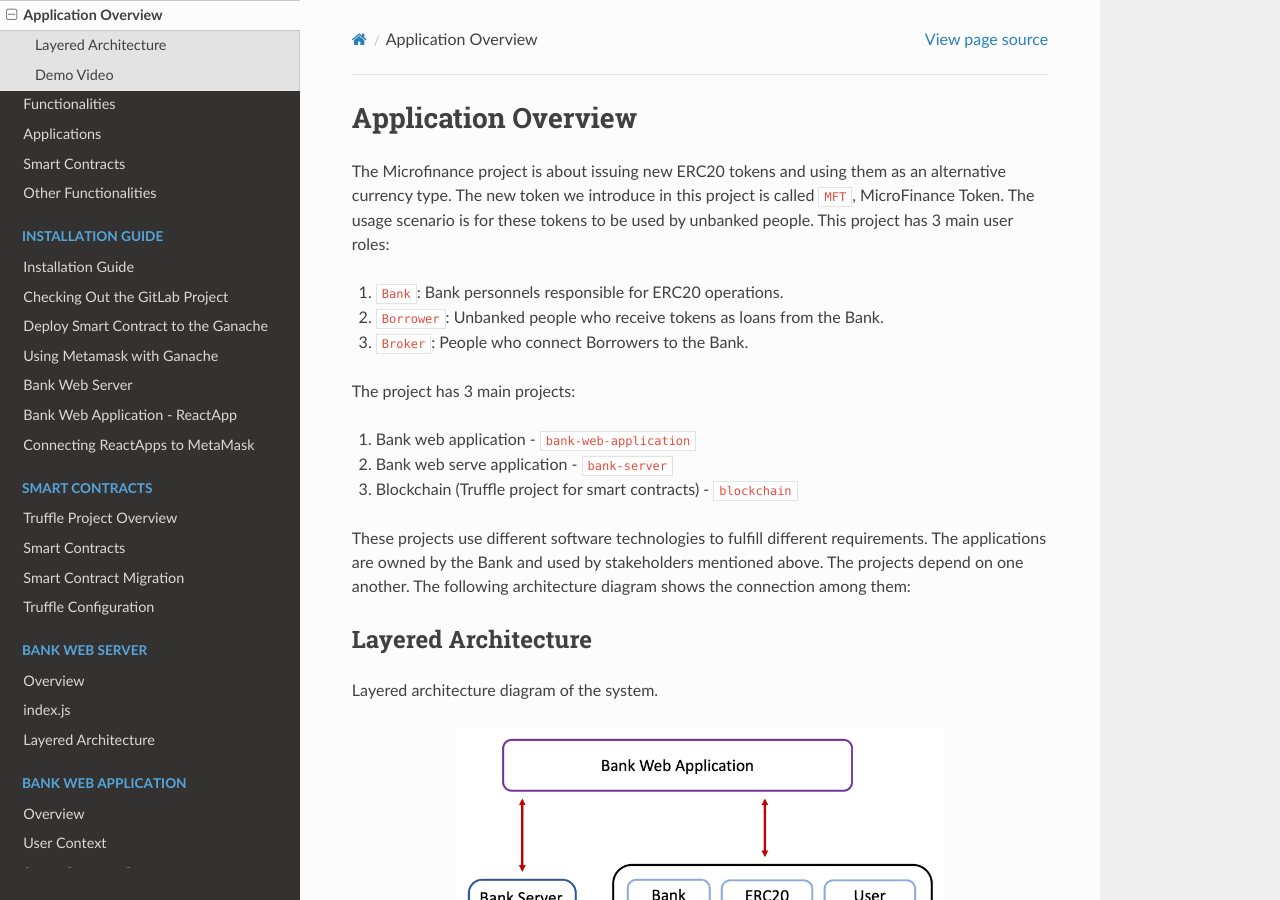
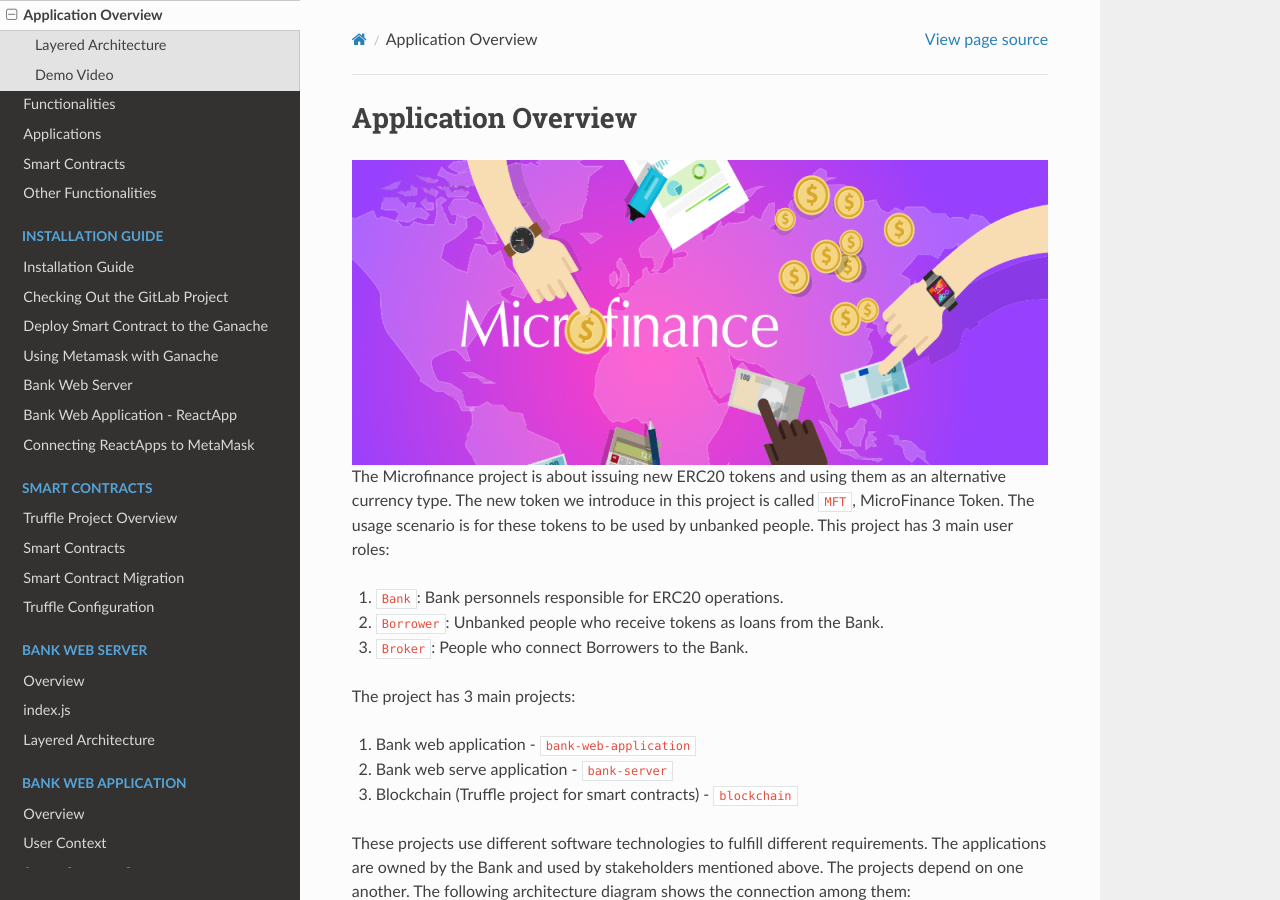
Before and after one commit to NivedithaKarthikeyan/LandregistryApp, a Sphinx documentation site: the page built from docs/source/introduction/applicationOverview.rst, in a window 1280 px wide and 900 px high. Built offline with Sphinx 7.4.7 and the Read the Docs theme 2.0.0, drawn with Linux system fonts in a browser that asks for light colours.

Commit message:
Update docs/source/images/tcard_microfinance.png, docs/source/introduction/applicationOverview.rst

```diff
--- a/docs/source/introduction/applicationOverview.rst
+++ b/docs/source/introduction/applicationOverview.rst
@@ -1,6 +1,10 @@
 
 Application Overview
 =====================
+
+.. image:: ../images/tcard_microfinance.png
+    :width: 100%
+    :align: center
 
 The Microfinance project is about issuing new ERC20 tokens and using them as an alternative currency type.
 The new token we introduce in this project is called ``MFT``, MicroFinance Token.
```
Also changed, not shown: docs/source/images/tcard_microfinance.png (added).
